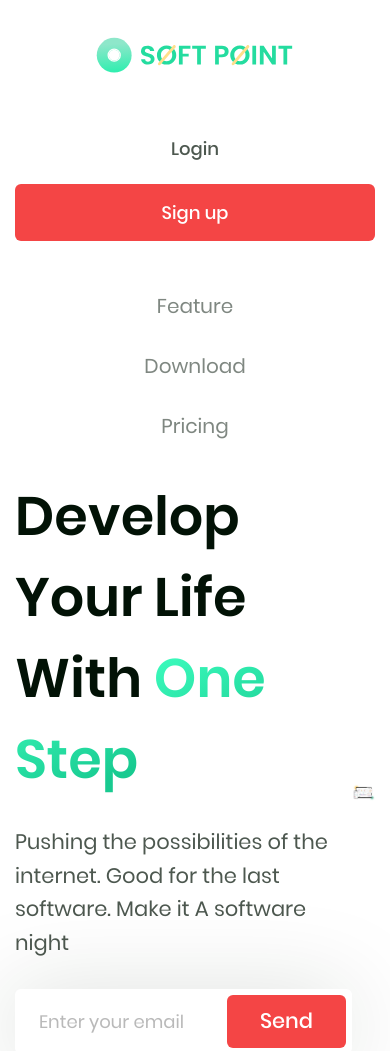
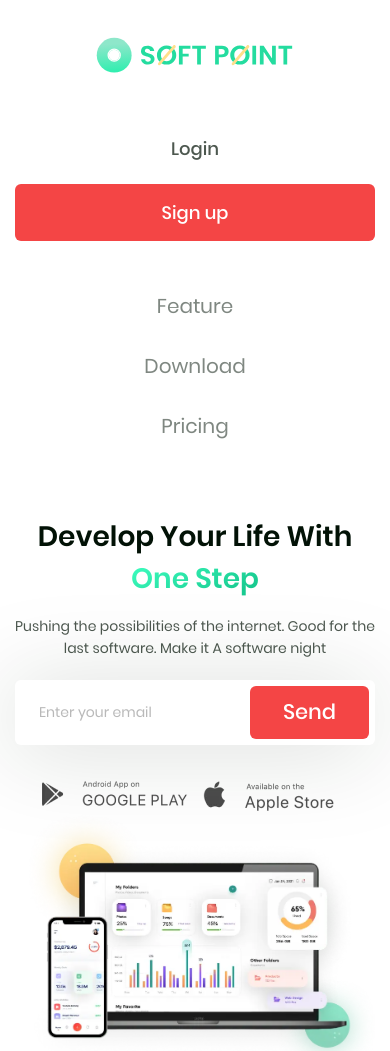
Before and after one commit to Responsive-Websites/SoftPoint, a plain HTML site: page dist/index.html in a window 390 px wide. Shown: the top 1051 px of the page. Drawn offline with nearby package versions, Linux system fonts and the light colour scheme; a script that the page names is missing; files whose address does not match are found by name.

Commit message:
Added adaprive styles for heading block

```diff
--- a/#src/scss/templates/_main.scss
+++ b/#src/scss/templates/_main.scss
@@ -5,12 +5,18 @@
 
 //  heading block
 .heading {
+  @media screen and (max-width: 992px) {
+    margin-top: 40px;
+  }
   &__container {
   }
   &__body {
     display: flex;
     align-items: center;
     justify-content: center;
+    @media screen and (max-width: 768px) {
+      display: block;
+    }
   }
   &__info {
   }
@@ -23,14 +29,41 @@
       -webkit-background-clip: text;
       -webkit-text-fill-color: transparent;
       color: #0b2349;
+      white-space: nowrap;
     }
     margin-bottom: 25px;
+
+    @media screen and (max-width: 992px) {
+      font-size: 45px;
+    }
+    @media screen and (max-width: 768px) {
+      font-size: 35px;
+      text-align: center;
+      margin-bottom: 15px;
+    }
+    @media screen and (max-width: 504px) {
+      font-size: 28px;
+    }
   }
   &__text {
     font-size: 21px;
     line-height: 160%;
     opacity: 0.7;
     margin-bottom: 30px;
+    @media screen and (max-width: 992px) {
+      font-size: 16px;
+      margin-bottom: 60px;
+    }
+    @media screen and (max-width: 768px) {
+      max-width: 530px;
+      text-align: center;
+      margin: 0 auto;
+      margin-bottom: 60px;
+    }
+    @media screen and (max-width: 504px) {
+      font-size: 14px;
+      margin-bottom: 20px;
+    }
   }
   &__form {
     display: flex;
@@ -45,6 +78,12 @@
       opacity: 0.5;
       font-size: 18px;
       line-height: 150%;
+      @media screen and (max-width: 504px) {
+        font-size: 14px;
+      }
+    }
+    @media screen and (max-width: 768px) {
+      max-width: none;
     }
   }
   &__button {
@@ -61,6 +100,14 @@
     & img {
       margin-right: 30px;
     }
+    @media screen and (max-width: 768px) {
+      justify-content: center;
+    }
+    @media screen and (max-width: 504px) {
+      & img {
+        margin-right: 15px;
+      }
+    }
   }
 
   &__image {
```
Also changed, not shown: dist/css/style.css, dist/css/style.min.css.
